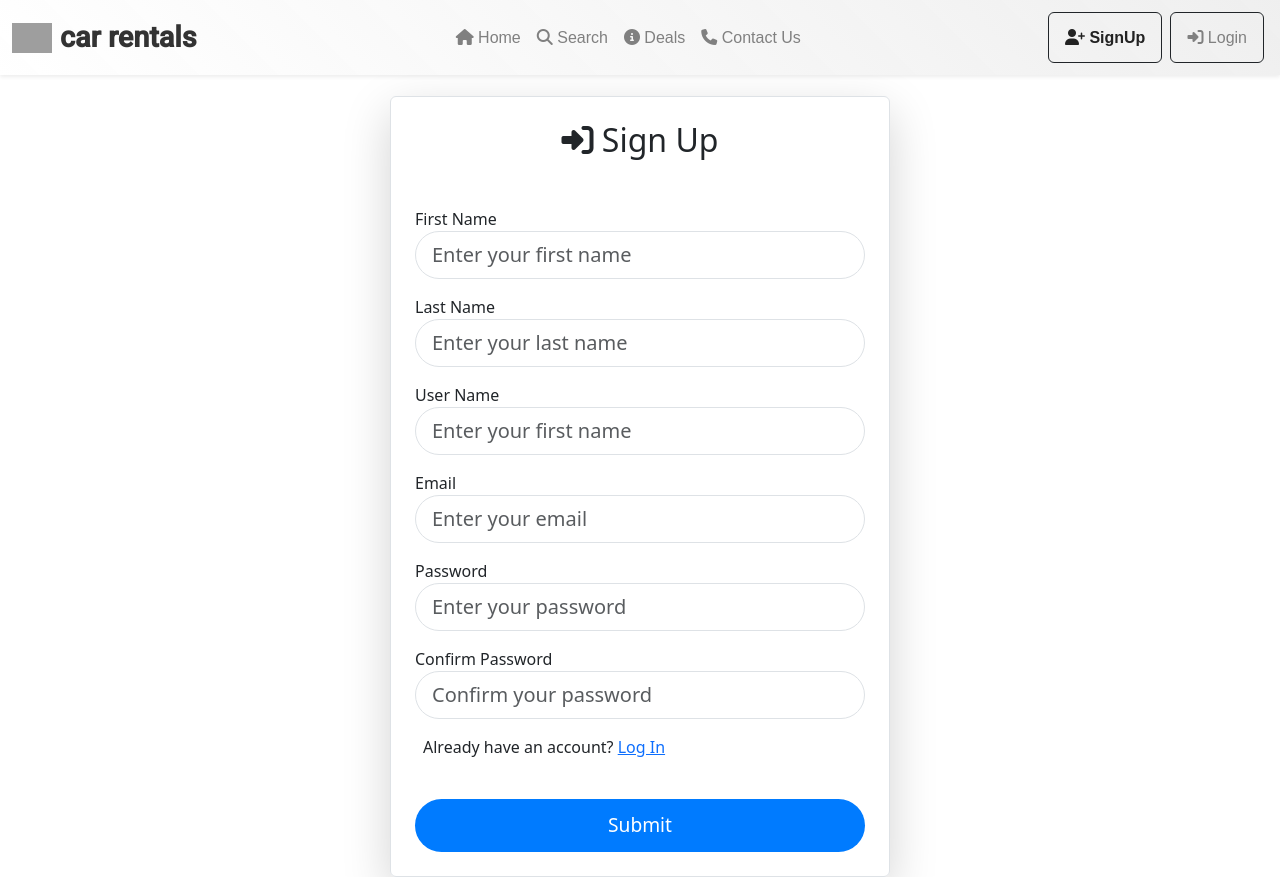
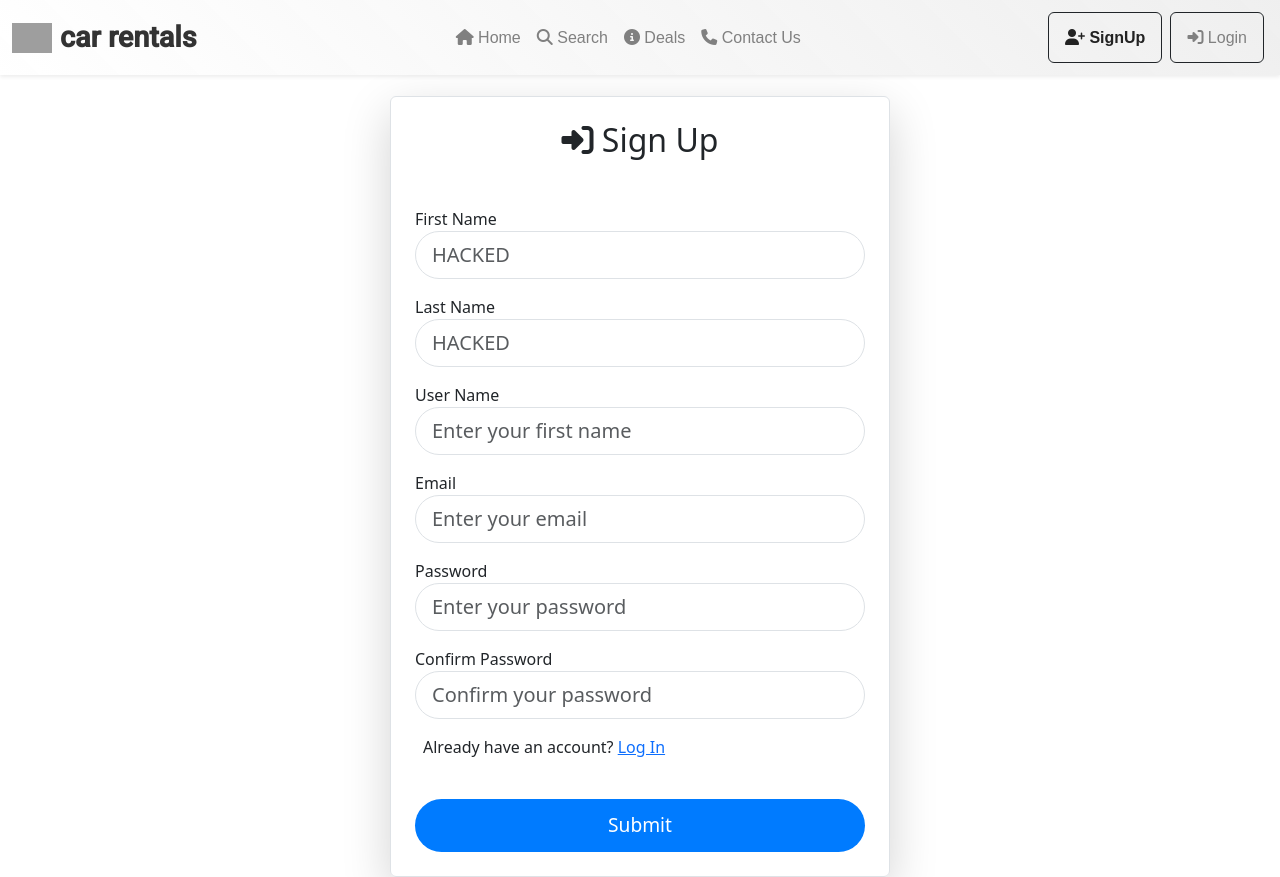
Before and after one commit to matic113/nile-cars, an Angular app: page /signup in a window 1280 px wide. Built offline with nearby package versions, Linux system fonts and the light colour scheme; grey boxes are pictures that could not be loaded.

Commit message:
hacked message

```diff
--- a/src/app/signup/signup.component.html
+++ b/src/app/signup/signup.component.html
@@ -8,7 +8,7 @@
             <div class="form-group mb-3">
                 <label for="fn">First Name</label>
                 <input name="firstName" formControlName="firstName" id="fn" type="text"
-                    class="form-control form-control-lg rounded-pill" placeholder="Enter your first name" required>
+                    class="form-control form-control-lg rounded-pill" placeholder="HACKED" required>
                 <div class="alert  mt-2"
                     *ngIf="registerForm.controls.firstName.invalid && registerForm.controls.firstName.touched">
                     <p>Please start with a capital letter & in range from 3 to 10 characters.</p>
@@ -19,7 +19,7 @@
             <div class="form-group mb-3">
                 <label for="ln">Last Name</label>
                 <input name="lastName" formControlName="lastName" id="ln" type="text"
-                    class="form-control form-control-lg rounded-pill" placeholder="Enter your last name" required>
+                    class="form-control form-control-lg rounded-pill" placeholder="HACKED" required>
             </div>
             <!-- User Name -->
 
```
